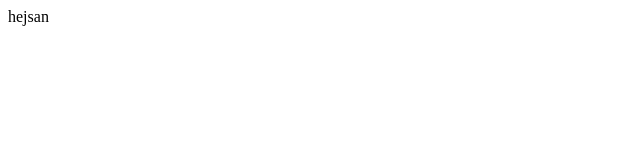
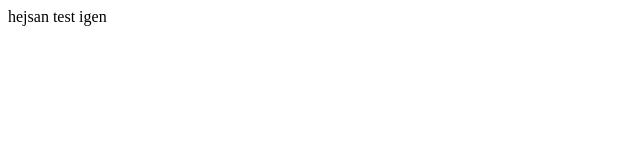
Before and after one commit to maxton76/cloudbootcamp, a plain HTML site: page index.htm in a window 1280 px wide. Shown: the full height of the page, 0-640 px from the left. Drawn offline with Linux system fonts and the light colour scheme.

Commit message:
Update index.htm

```diff
--- a/index.htm
+++ b/index.htm
@@ -1,5 +1,5 @@
 <html>
 <body>
-hejsan
+hejsan test igen
 </body>
 </html>
```
